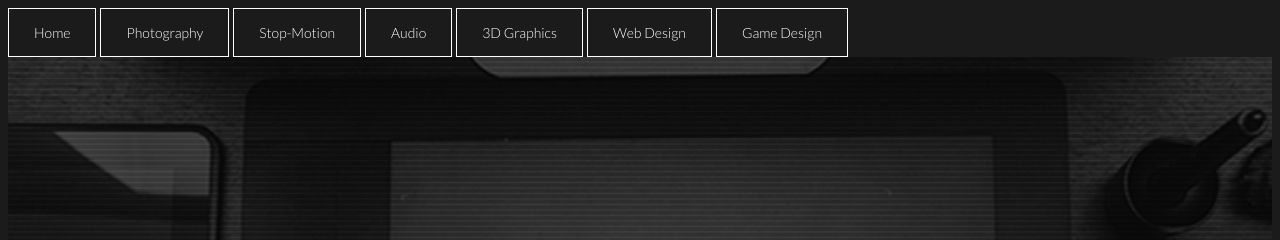
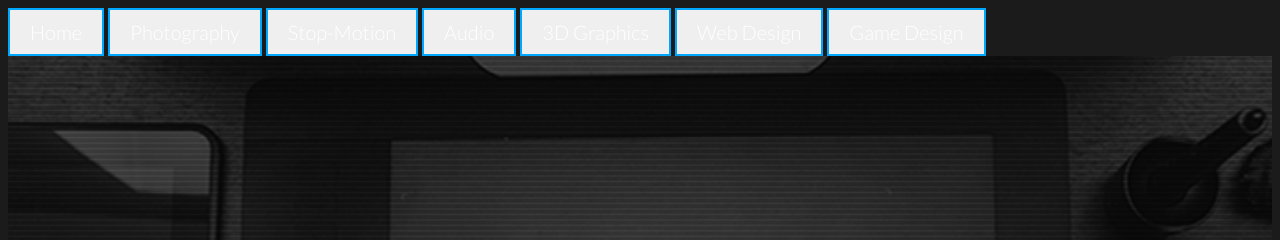
Before and after one commit to kvahdati/kvahdati.github.io, a plain HTML site: page index.html in a window 1280 px wide. Shown: the top 240 px of the page. Drawn offline with nearby package versions, Linux system fonts and the light colour scheme.

Commit message:
css button and favicon fix

```diff
--- a/index.html
+++ b/index.html
@@ -5,7 +5,8 @@
 <meta name="viewport" content="width=device-width, initial-scale=1">
 <link href="indexStyle.css" rel="stylesheet" type="text/css">
 <link href='http://fonts.googleapis.com/css?family=Lato:300,700' rel='stylesheet' type='text/css'>
-<link rel="icon" type="image/png" href="favicon.ico">
+<link rel="icon" type="image/x-icon"
+ href="favicon.ico" />
 <title>UDMAF mockup</title>
 
 
@@ -18,13 +19,13 @@
 
 </div>
 <div id="navigation">
-<button class="btn" id="home"  >Home</button>
-<button class="btn" id="photo" >Photography</button>
-<button class="btn" id="stop">Stop-Motion</button>
-<button class="btn" id="noise">Audio</button>
-<button class="btn" id="graphics">3D Graphics</button>
-<button class="btn" id="web">Web Design</button>
-<button class="btn" id="game">Game Design</button>
+<button class="sidebtn" id="home"  >Home</button>
+<button class="sidebtn" id="photo" >Photography</button>
+<button class="sidebtn" id="stop">Stop-Motion</button>
+<button class="sidebtn" id="noise">Audio</button>
+<button class="sidebtn" id="graphics">3D Graphics</button>
+<button class="sidebtn" id="web">Web Design</button>
+<button class="sidebtn" id="game">Game Design</button>
 
 </div>
 
--- a/indexStyle.css
+++ b/indexStyle.css
@@ -41,6 +41,18 @@ body {
   border-radius: 0px;
   border-color:#00A7fe;
   transition: background-color .5s ease;
+}
+.sidebtn {
+  font-family: 'Lato';
+  color: #ffffff;
+  font-size: 20px;
+  padding: 10px 20px 10px 20px;
+  border: solid #00a7fe 2px;
+  text-decoration: none;
+}
+.sidebtn:hover {
+  background: #00a7fe;
+  text-decoration: none;
 }
 nav {
 	position:relative;
```
